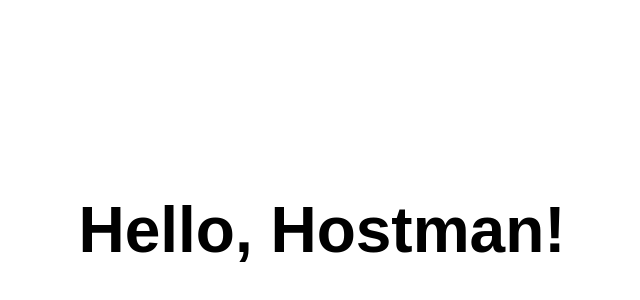
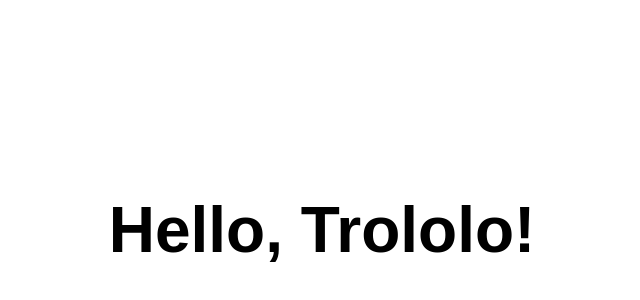
Before and after one commit to artbuzzon/hostman-preview, a plain HTML site: page index.html in a window 1280 px wide. Shown: the part 130-430 px from the top of the page, without its empty margins (318-958 px from the left). Drawn offline with Linux system fonts and the light colour scheme.

Commit message:
Update index.html

```diff
--- a/index.html
+++ b/index.html
@@ -24,6 +24,6 @@
 </head>
 <body>
   <div class="box">
-    <p class="content">Hello, Hostman!</p>
+    <p class="content">Hello, Trololo!</p>
   </div>
 </body>
```
